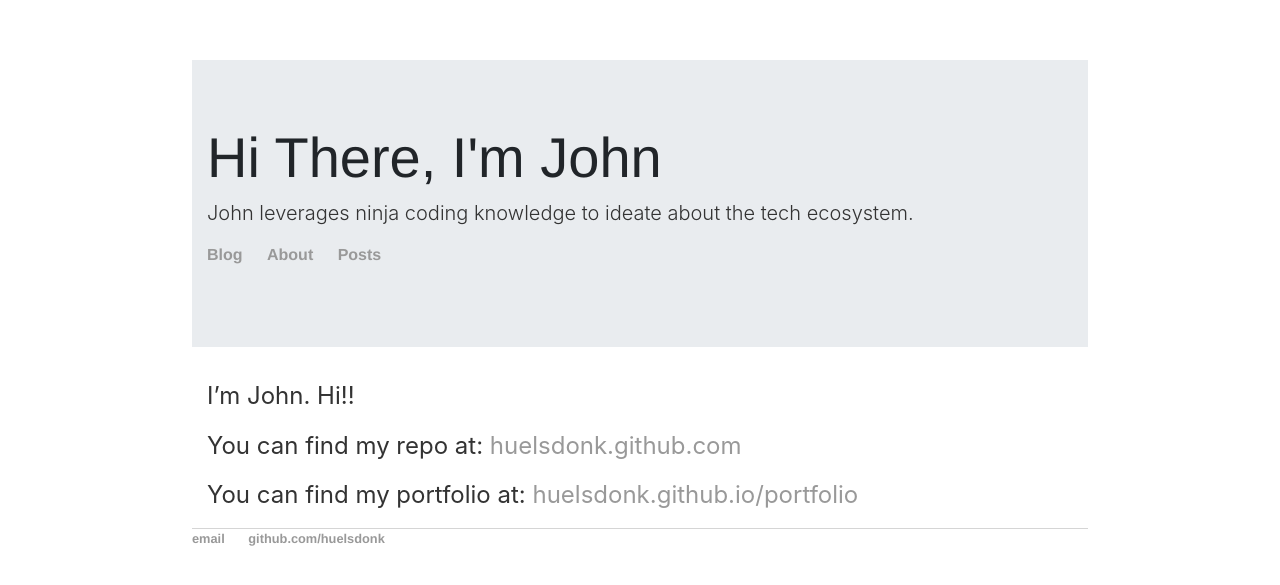
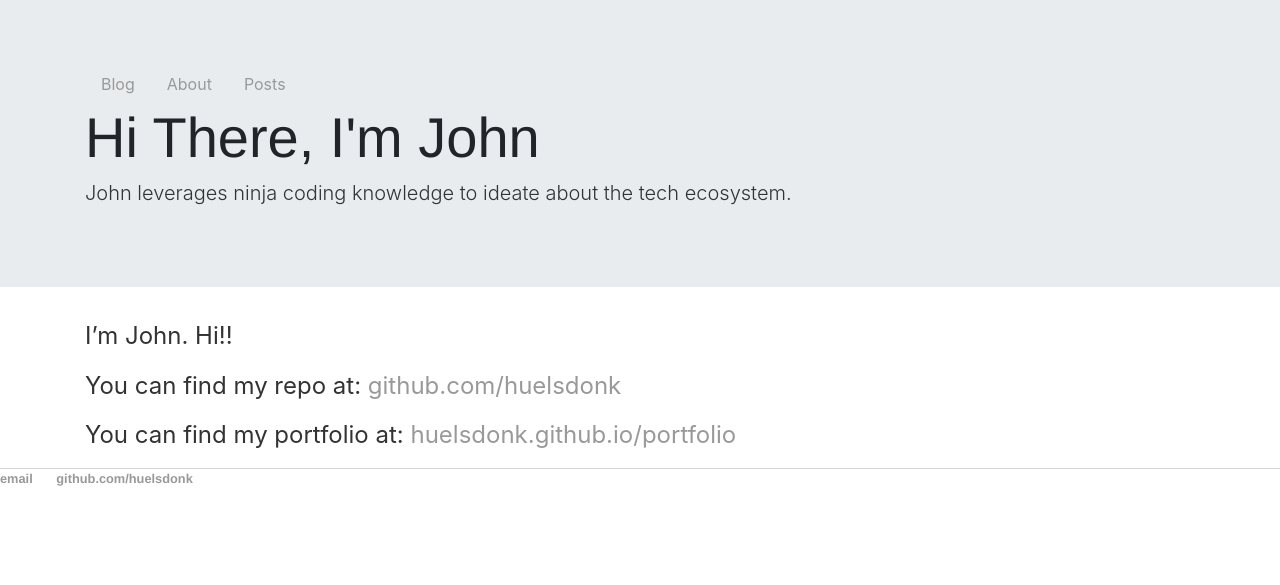
Before and after one commit to Huelsdonk/huelsdonk.github.io, a Jekyll site: the page built from about.markdown, in a window 1280 px wide. Shown: the top 585 px of the page. Built offline with Jekyll 4.4.1, drawn with Linux system fonts in a browser that asks for light colours.

Commit message:
fixed links, etc...

```diff
--- a/_layouts/default.html
+++ b/_layouts/default.html
@@ -1,27 +1,35 @@
 <!DOCTYPE html>
 <html>
-
   <head>
     <title>{{ page.title }}</title>
     <!-- link to main stylesheet -->
-	<link rel="stylesheet" href="https://stackpath.bootstrapcdn.com/bootstrap/4.5.0/css/bootstrap.min.css"
-		integrity="sha384-9aIt2nRpC12Uk9gS9baDl411NQApFmC26EwAOH8WgZl5MYYxFfc+NcPb1dKGj7Sk" crossorigin="anonymous" />
+    <link
+      rel="stylesheet"
+      href="https://stackpath.bootstrapcdn.com/bootstrap/4.5.0/css/bootstrap.min.css"
+      integrity="sha384-9aIt2nRpC12Uk9gS9baDl411NQApFmC26EwAOH8WgZl5MYYxFfc+NcPb1dKGj7Sk"
+      crossorigin="anonymous"
+    />
     <link rel="stylesheet" type="text/css" href="/css/style.css" />
   </head>
 
   <body>
     <div class="jumbotron jumbotron-fluid">
+
 		<div class="container">
-		  <h1 class="display-4">Hi There, I'm John</h1>
-		  <p class="lead">John leverages ninja coding knowledge to ideate about the tech ecosystem.</p>
-
 			<nav>
-			<ul>
-				<li><a href="/">Blog</a></li>
-				<li><a href="/about">About</a></li>
-				<li><a href="/blog">Posts</a></li>
+				<ul class="nav">
+				  <li class="nav-item"><a class="nav-link" href="/">Blog</a></li>
+				  <li class="nav-item"><a class="nav-link" href="/about">About</a></li>
+				  <li class="nav-item"><a class="nav-link" href="/blog">Posts</a></li>
 				</ul>
 			  </nav>
+        <h1 class="display-4">Hi There, I'm John</h1>
+        <p class="lead">
+          John leverages ninja coding knowledge to ideate about the tech
+          ecosystem.
+        </p>
+
+
       </div>
     </div>
 
@@ -36,5 +44,4 @@
       </ul>
     </footer>
   </body>
-
 </html>
--- a/about.markdown
+++ b/about.markdown
@@ -7,7 +7,7 @@ permalink: /about/
 I'm John. Hi!!
 
 You can find my repo at:
- [huelsdonk.github.com](https://huelsdonk.github.com/)
+ [github.com/huelsdonk](https://github.com/Huelsdonk)
 
 You can find my portfolio at:
  [huelsdonk.github.io/portfolio](https://huelsdonk.github.io/portfolio/)
--- a/css/style.css
+++ b/css/style.css
@@ -1,14 +1,11 @@
-body {
-    margin: 60px auto;
-    width: 70%;
-}
-nav ul, footer ul {
+
+footer ul {
     font-family:'Helvetica', 'Arial', 'Sans-Serif';
     padding: 0px;
     list-style: none;
     font-weight: bold;
 }
-nav ul li, footer ul li {
+footer ul li {
     display: inline;
     margin-right: 20px;
 }
```
Lines whose indentation alone changed are shown as unchanged.
